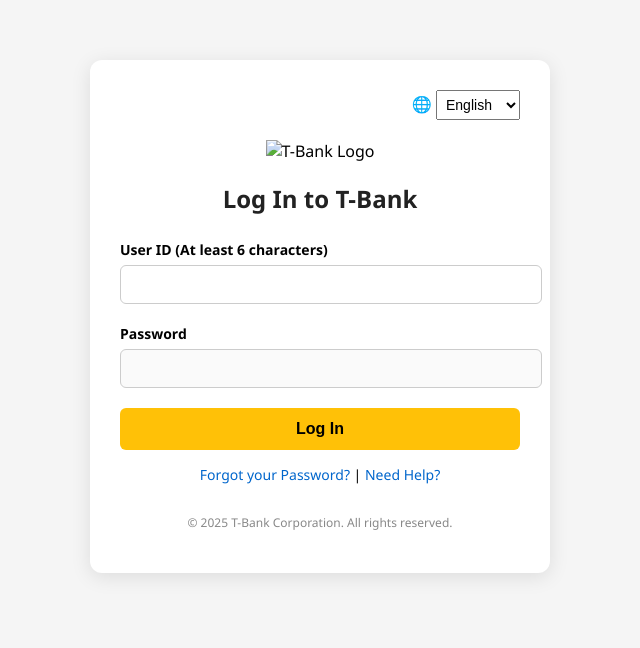
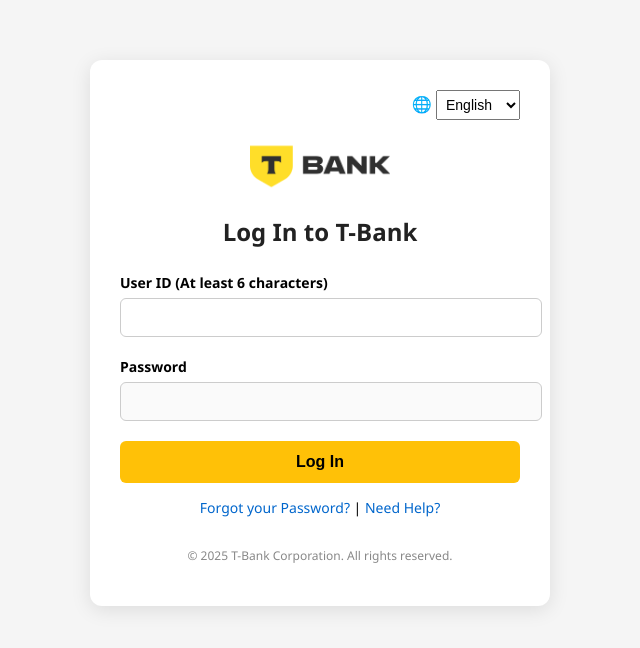
Before and after one commit to bkonline124/online, a plain HTML site: page index.html in a window 1280 px wide. Shown: the whole page, without its empty margins (320-960 px from the left). Drawn offline with Linux system fonts and the light colour scheme.

Commit message:
Update index.html

```diff
--- a/index.html
+++ b/index.html
@@ -116,7 +116,7 @@
     </div>
 
     <div class="logo">
-      <img src="images/logo.png" alt="T-Bank Logo" />
+      <img src="logo.png" alt="T-Bank Logo" />
     </div>
 
     <h2 id="login-title">Log In to T-Bank</h2>
```
